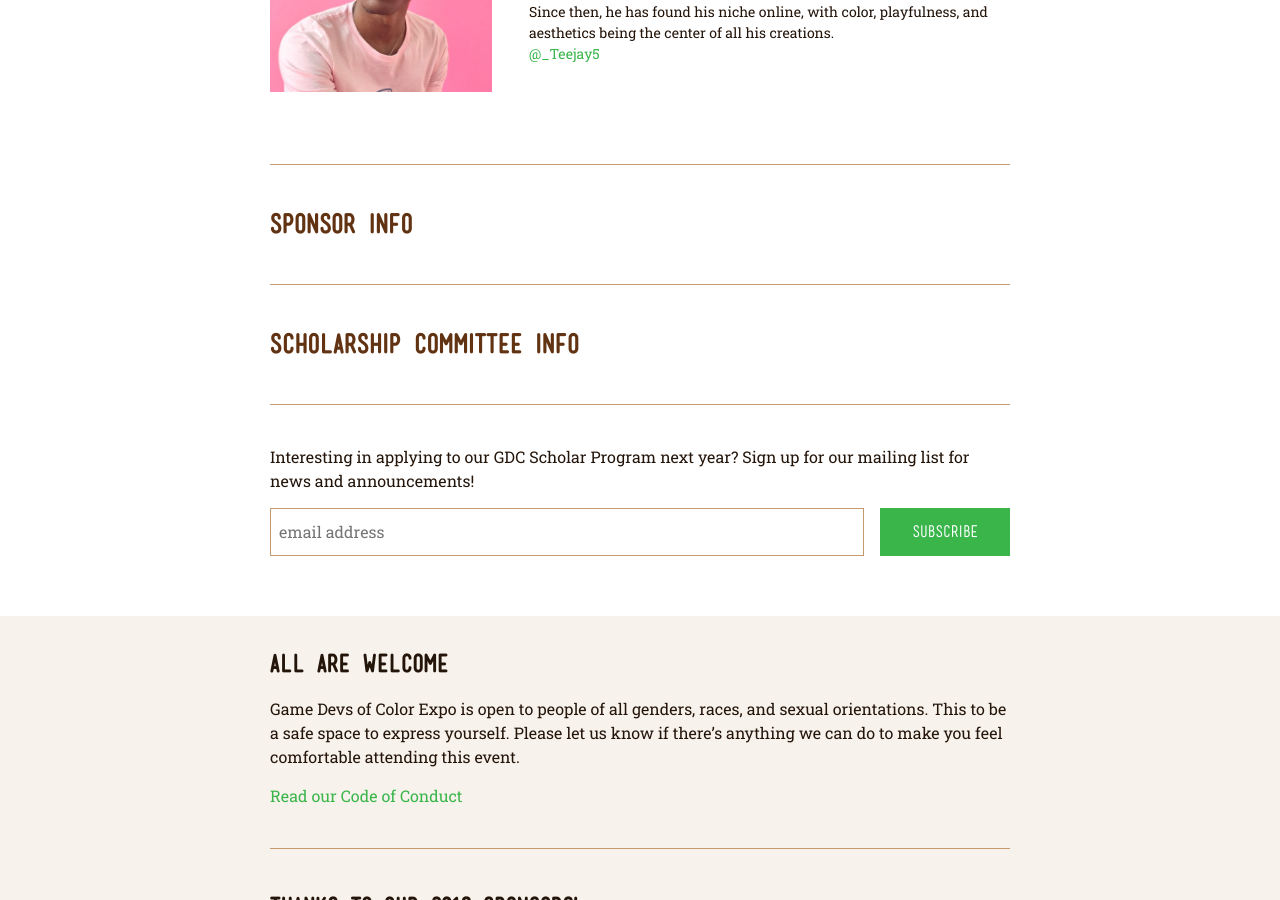
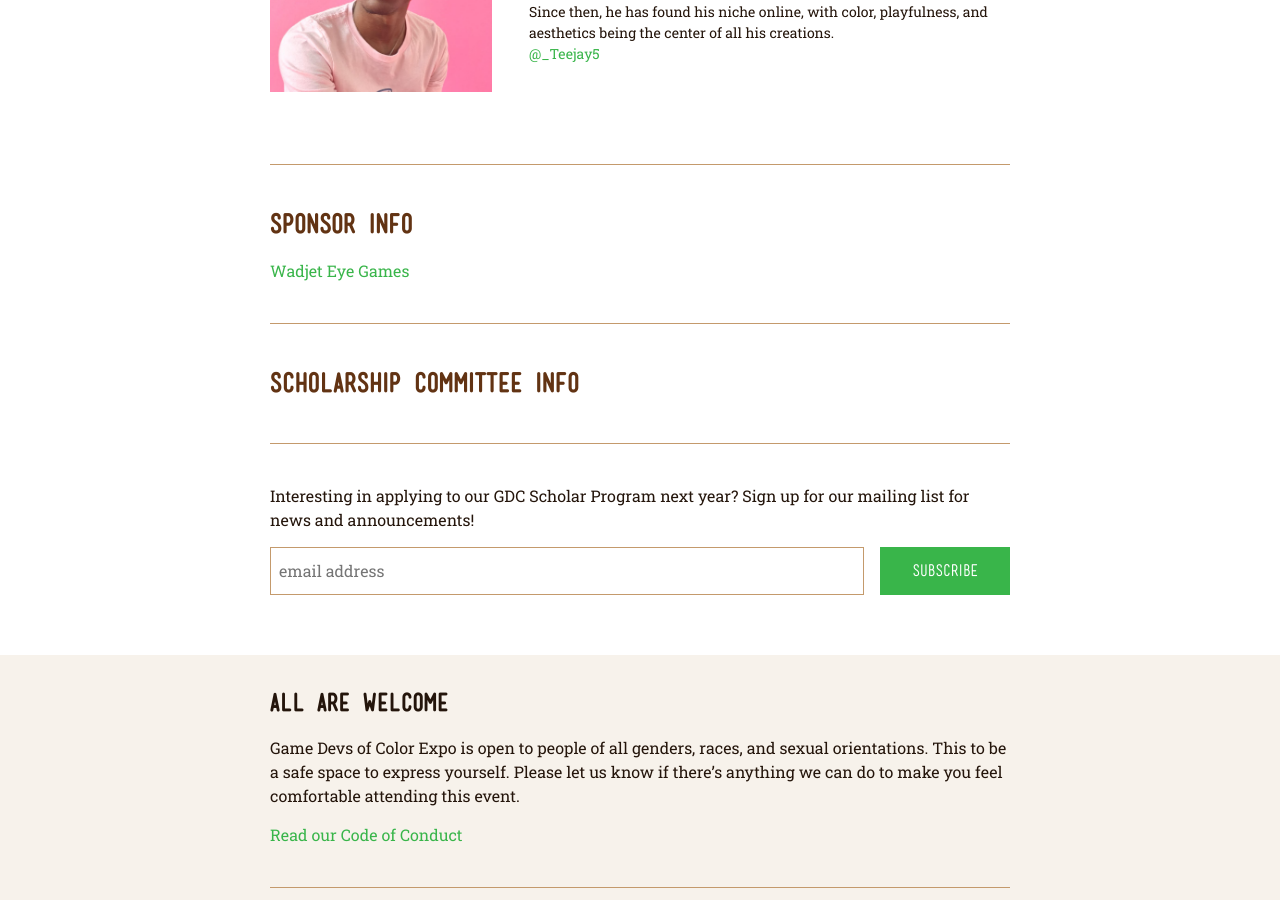
Before and after one commit to BrooklynGamery/gdocexpo, a Jekyll site: the page built from scholars/content.markdown, in a window 1280 px wide and 900 px high, scrolled down 3985 px. Built offline with Jekyll 4.4.1, drawn with Linux system fonts in a browser that asks for light colours; our own code applies the rules of GitHub Pages for plain Markdown files.

Commit message:
uploading sponsor logos, added wadjet link

```diff
--- a/scholars/content.markdown
+++ b/scholars/content.markdown
@@ -6,7 +6,6 @@ Game Devs of Color Expo is excited to partner with the Game Developers Conferenc
 
 <br/>
 <br/>
-
 
   <ul class="list-unstyled">
     {% assign sorted_scholars = site.data.scholars | sort:"title" %}
@@ -42,6 +41,7 @@ Game Devs of Color Expo is excited to partner with the Game Developers Conferenc
 ### Sponsor info
 
 
+<a href="http://www.wadjeteyegames.com/" target="_blank">Wadjet Eye Games</a>
 
 ----
 
```
Also changed, not shown: assets/images/scholars/2019/CapybaraGames_logo.png (added), assets/images/scholars/2019/SubsetGames_logo.png (added).
